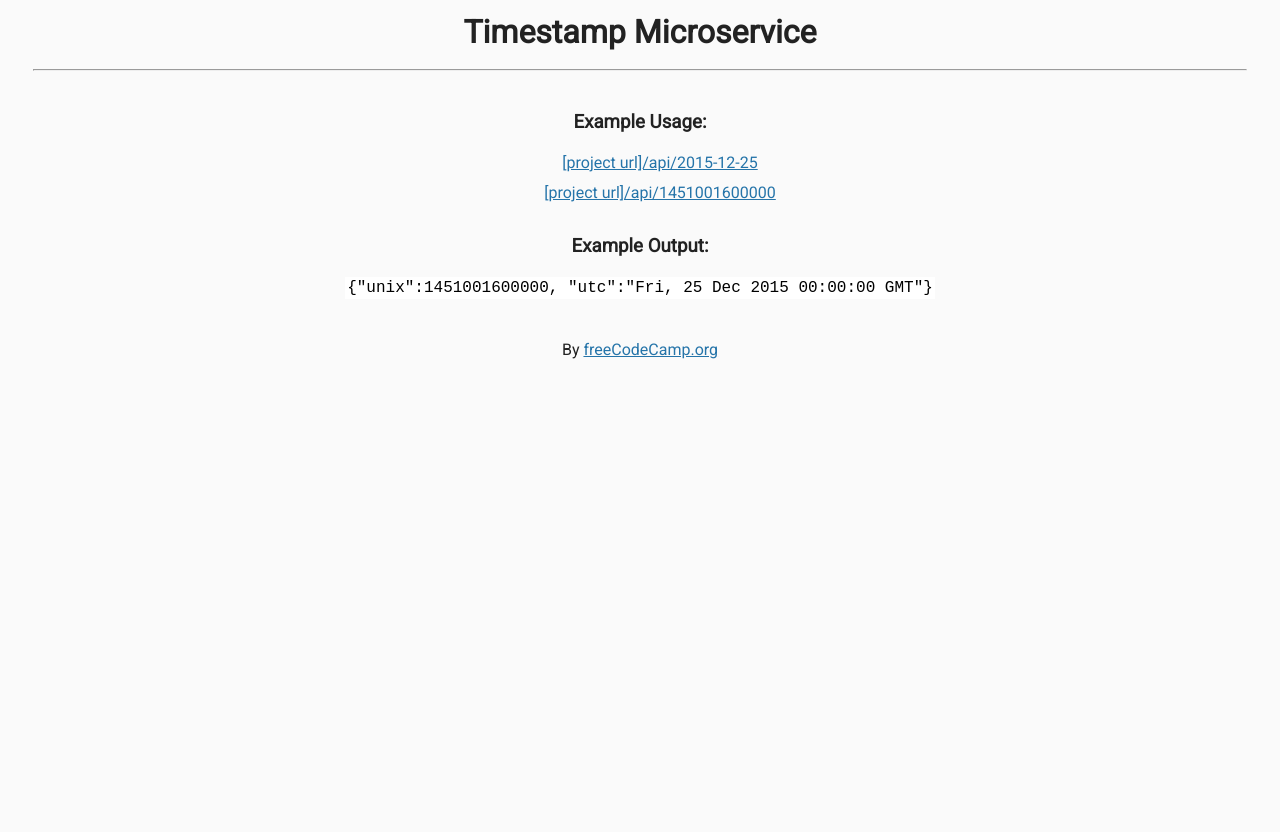
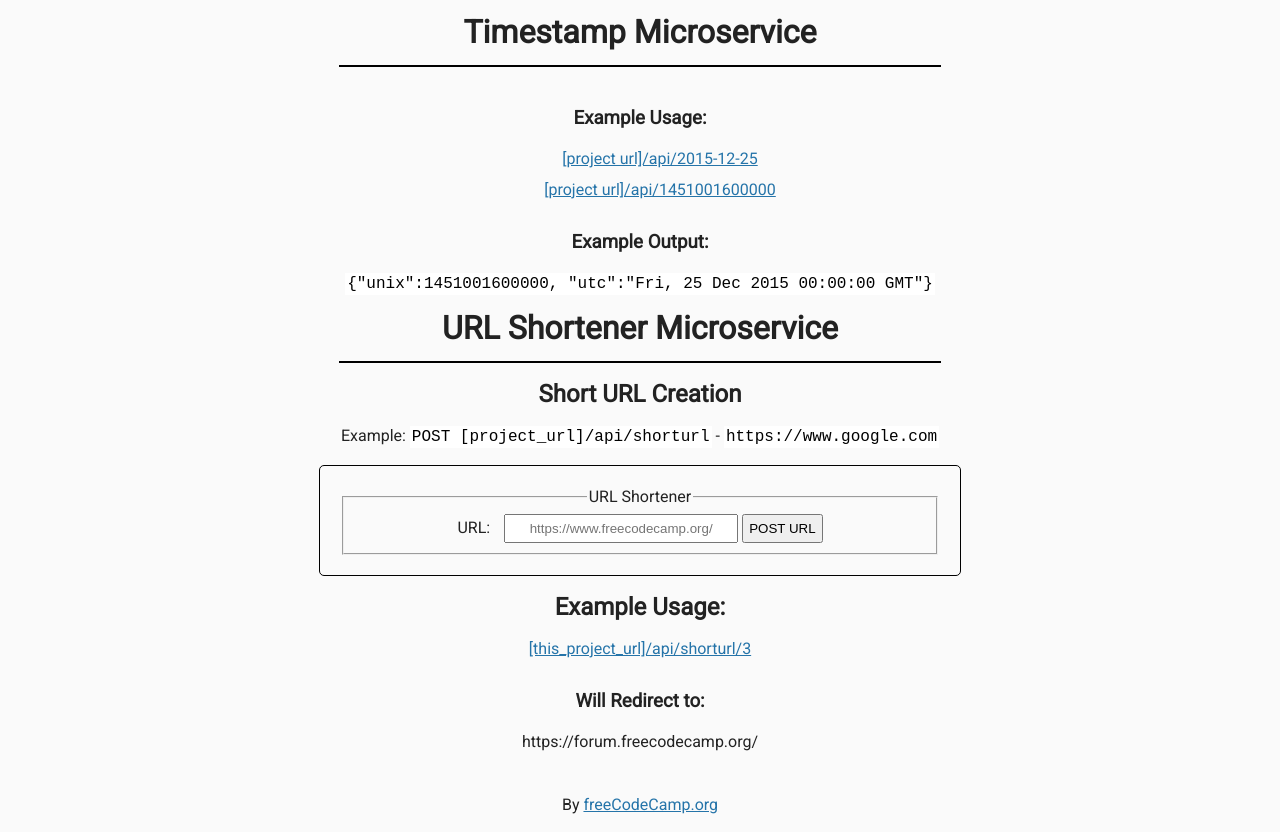
Before and after one commit to thomsult/freecodecamp, a website: page boilerplate-project-timestamp-gomix/views/index.html in a window 1280 px wide. Before the commit the page ends 800 px from the top, so only its background shows below. Drawn offline with Linux system fonts and the light colour scheme; files that its build step writes are made by us from their sources.

Commit message:
api short url

```diff
--- a/boilerplate-project-timestamp-gomix/public/style.css
+++ b/boilerplate-project-timestamp-gomix/public/style.css
@@ -44,3 +44,41 @@ li {
 a {
 	color: #2574A9;
 }
+
+
+
+.user-stories {
+  position: relative;
+  text-align: justify;
+  max-width: 700px;
+  margin: 15px auto;
+}
+
+
+hr{
+	border: solid 0.6px black;
+	margin: 10px auto;
+	max-width: 600px;
+
+}
+
+form {
+  border: solid 1px black;
+  border-radius: 5px;
+  margin: 10px auto;
+  padding: 20px;
+  max-width: 600px;
+}
+
+label {
+  margin-right: 10px;
+}
+
+input {
+  padding: 5px;
+}
+
+input[type=text] {
+  width: 220px;
+  text-align: center;
+}
--- a/boilerplate-project-timestamp-gomix/views/index.html
+++ b/boilerplate-project-timestamp-gomix/views/index.html
@@ -23,6 +23,40 @@
         <code>{"unix":1451001600000, "utc":"Fri, 25 Dec 2015 00:00:00 GMT"}</code>
       </p>
     </div>
+
+    <h1>URL Shortener Microservice</h1>
+    <hr />
+    <h2>Short URL Creation</h2>
+    <p>
+      Example: <code>POST [project_url]/api/shorturl</code> -
+      <code>https://www.google.com</code>
+    </p>
+    <main>
+      <section>
+        <form action="api/shorturl" method="POST">
+          <fieldset>
+            <legend>URL Shortener</legend>
+            <label for="url_input">URL:</label>
+            <input
+              id="url_input"
+              type="text"
+              name="url"
+              placeholder="https://www.freecodecamp.org/"
+            />
+            <input type="submit" value="POST URL" />
+          </fieldset>
+        </form>
+      </section>
+      <h2>Example Usage:</h2>
+      <a
+        href="api/shorturl/3"
+      >
+        [this_project_url]/api/shorturl/3
+      </a>
+
+      <h3>Will Redirect to:</h3>
+      <p>https://forum.freecodecamp.org/</p>
+    </main>
     <div class="footer">
       <p>
         By <a href="https://www.freecodecamp.org/">freeCodeCamp.org</a>
```
Also changed, not shown: boilerplate-project-timestamp-gomix/server.js (+40 -1 lines).
